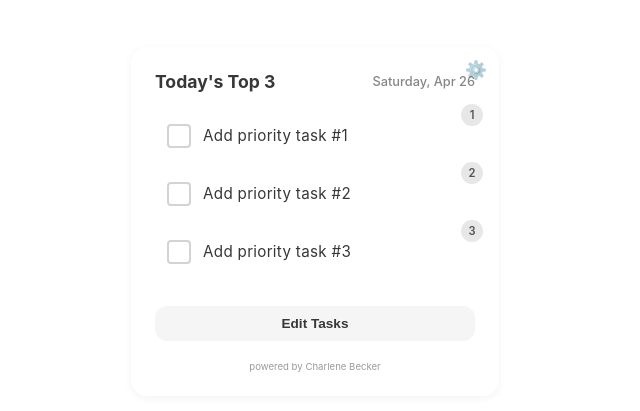
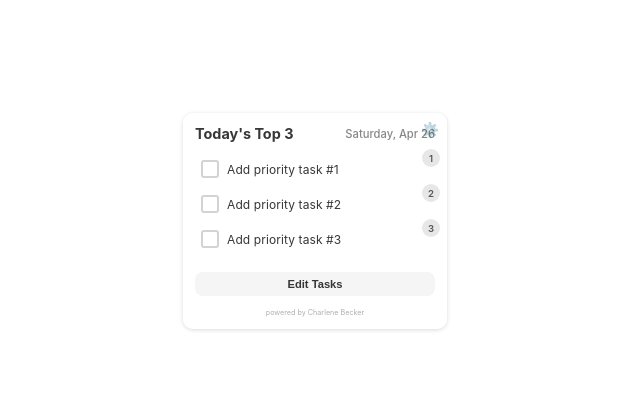
Before and after one commit to charlenebecker/notion-widgets, a plain HTML site: page todays-top-3-focus-widget-branded.html in a window 1280 px wide. Shown: the part 179-590 px from the top of the page, without its empty margins (325-965 px from the left). Drawn offline with Linux system fonts and the light colour scheme.

Commit message:
Update todays-top-3-focus-widget-branded.html

```diff
--- a/todays-top-3-focus-widget-branded.html
+++ b/todays-top-3-focus-widget-branded.html
@@ -19,11 +19,11 @@
 
 .widget-container {
     width: 100%;
-    max-width: 320px;
-    background: rgba(255, 255, 255, 0.8);
-    border-radius: 16px;
-    padding: 24px;
-    box-shadow: 0 2px 8px rgba(0, 0, 0, 0.05);
+    max-width: 240px;
+    background: rgba(255, 255, 255, 0.85);
+    border-radius: 10px;
+    padding: 12px;
+    box-shadow: 0 1px 4px rgba(0, 0, 0, 0.15);
     color: #373737;
     position: relative;
 }
@@ -32,50 +32,50 @@
     display: flex;
     justify-content: space-between;
     align-items: center;
-    margin-bottom: 20px;
+    margin-bottom: 10px;
 }
 
 .widget-title {
-    font-size: 1.1rem;
+    font-size: 0.9rem;
     font-weight: 700;
 }
 
 .date-display {
-    font-size: 0.8rem;
+    font-size: 0.7rem;
     font-weight: 500;
     opacity: 0.6;
 }
 
 .tasks-container {
-    margin: 20px 0;
+    margin: 12px 0;
 }
 
 .task-item {
-    padding: 12px;
-    margin-bottom: 10px;
-    border-radius: 10px;
-    transition: all 0.2s ease;
+    padding: 6px;
+    margin-bottom: 5px;
+    border-radius: 6px;
+    transition: all 0.15s ease;
     display: flex;
     align-items: center;
     position: relative;
 }
 
 .task-item:hover {
-    background-color: rgba(0, 0, 0, 0.03);
-    transform: translateY(-2px);
+    background-color: rgba(0, 0, 0, 0.02);
+    transform: translateY(-1px);
 }
 
 .task-item.completed .task-text {
     text-decoration: line-through;
-    opacity: 0.5;
+    opacity: 0.4;
 }
 
 .task-checkbox {
-    width: 20px;
-    height: 20px;
-    border-radius: 4px;
+    width: 14px;
+    height: 14px;
+    border-radius: 3px;
     border: 2px solid #D3D3D3;
-    margin-right: 12px;
+    margin-right: 8px;
     cursor: pointer;
     position: relative;
     background: white;
@@ -93,27 +93,27 @@
 .task-item.completed .task-checkbox::after {
     content: "✓";
     position: absolute;
-    font-size: 12px;
+    font-size: 9px;
     color: #373737;
-    top: 2px;
-    left: 4px;
+    top: 0;
+    left: 3px;
 }
 
 .task-text {
     flex-grow: 1;
-    font-size: 0.95rem;
-    letter-spacing: 0.3px;
+    font-size: 0.75rem;
+    letter-spacing: 0.1px;
 }
 
 .task-priority {
     position: absolute;
-    top: -8px;
-    right: -8px;
+    top: -5px;
+    right: -5px;
     background: #E7E7E7;
     color: #555;
-    width: 22px;
-    height: 22px;
-    font-size: 0.7rem;
+    width: 18px;
+    height: 18px;
+    font-size: 0.6rem;
     border-radius: 50%;
     display: flex;
     align-items: center;
@@ -124,15 +124,15 @@
 .edit-button, .save-button {
     background: #F5F5F5;
     border: none;
-    padding: 10px 14px;
-    border-radius: 12px;
+    padding: 6px 10px;
+    border-radius: 8px;
     font-weight: 600;
-    font-size: 0.85rem;
+    font-size: 0.7rem;
     color: #373737;
     cursor: pointer;
     transition: background 0.2s;
     width: 100%;
-    margin-top: 10px;
+    margin-top: 6px;
 }
 
 .edit-button:hover, .save-button:hover {
@@ -153,22 +153,22 @@
 
 .task-input {
     width: 100%;
-    padding: 12px;
-    margin-bottom: 12px;
+    padding: 8px;
+    margin-bottom: 8px;
     border: 1px solid #E0E0E0;
-    border-radius: 8px;
+    border-radius: 6px;
     background: #FFFFFF;
-    font-size: 0.95rem;
+    font-size: 0.75rem;
     color: #373737;
 }
 
 .settings-icon {
     position: absolute;
-    top: 12px;
-    right: 12px;
-    font-size: 1.1rem;
+    top: 8px;
+    right: 8px;
+    font-size: 0.9rem;
     cursor: pointer;
-    opacity: 0.6;
+    opacity: 0.5;
     transition: opacity 0.2s;
 }
 
@@ -178,12 +178,12 @@
 
 .settings-panel {
     position: absolute;
-    top: 40px;
-    right: 12px;
+    top: 30px;
+    right: 8px;
     background: #FFFFFF;
-    border-radius: 8px;
-    padding: 10px;
-    box-shadow: 0 2px 8px rgba(0, 0, 0, 0.05);
+    border-radius: 6px;
+    padding: 6px;
+    box-shadow: 0 2px 6px rgba(0, 0, 0, 0.05);
     display: none;
     z-index: 10;
 }
@@ -193,11 +193,11 @@
 }
 
 .settings-option {
-    font-size: 0.85rem;
-    padding: 8px 12px;
+    font-size: 0.7rem;
+    padding: 5px 8px;
     cursor: pointer;
     color: #555;
-    border-radius: 6px;
+    border-radius: 5px;
     transition: background 0.2s;
 }
 
@@ -206,10 +206,10 @@
 }
 
 .footer {
-    font-size: 0.6rem;
+    font-size: 0.45rem;
     text-align: center;
-    opacity: 0.5;
-    margin-top: 20px;
+    opacity: 0.4;
+    margin-top: 12px;
 }
     </style>
 </head>
```
